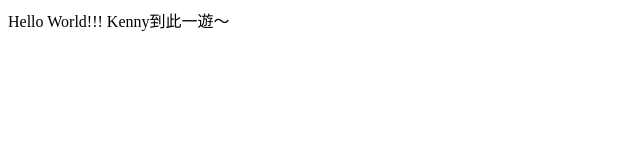
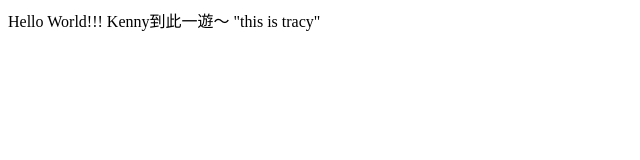
Before and after one commit to yanyi-nita-lin/CS50W, a plain HTML site: page index.html in a window 1280 px wide. Shown: the full height of the page, 0-640 px from the left. Drawn offline with Linux system fonts and the light colour scheme.

Commit message:
Update index.html

```diff
--- a/index.html
+++ b/index.html
@@ -7,6 +7,7 @@
 
 <body>
     Hello World!!! Kenny到此一遊～
+    "this is tracy"
 </body>
 
 </html>
```
